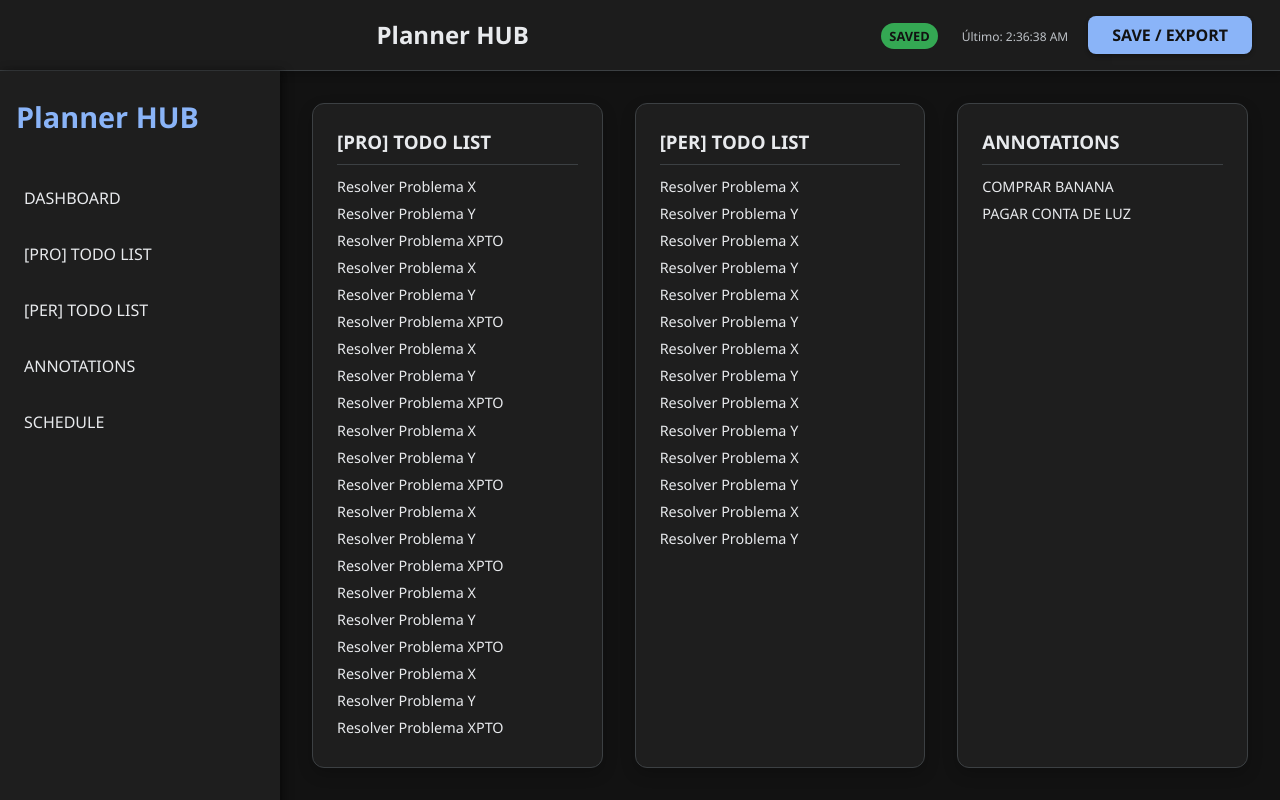
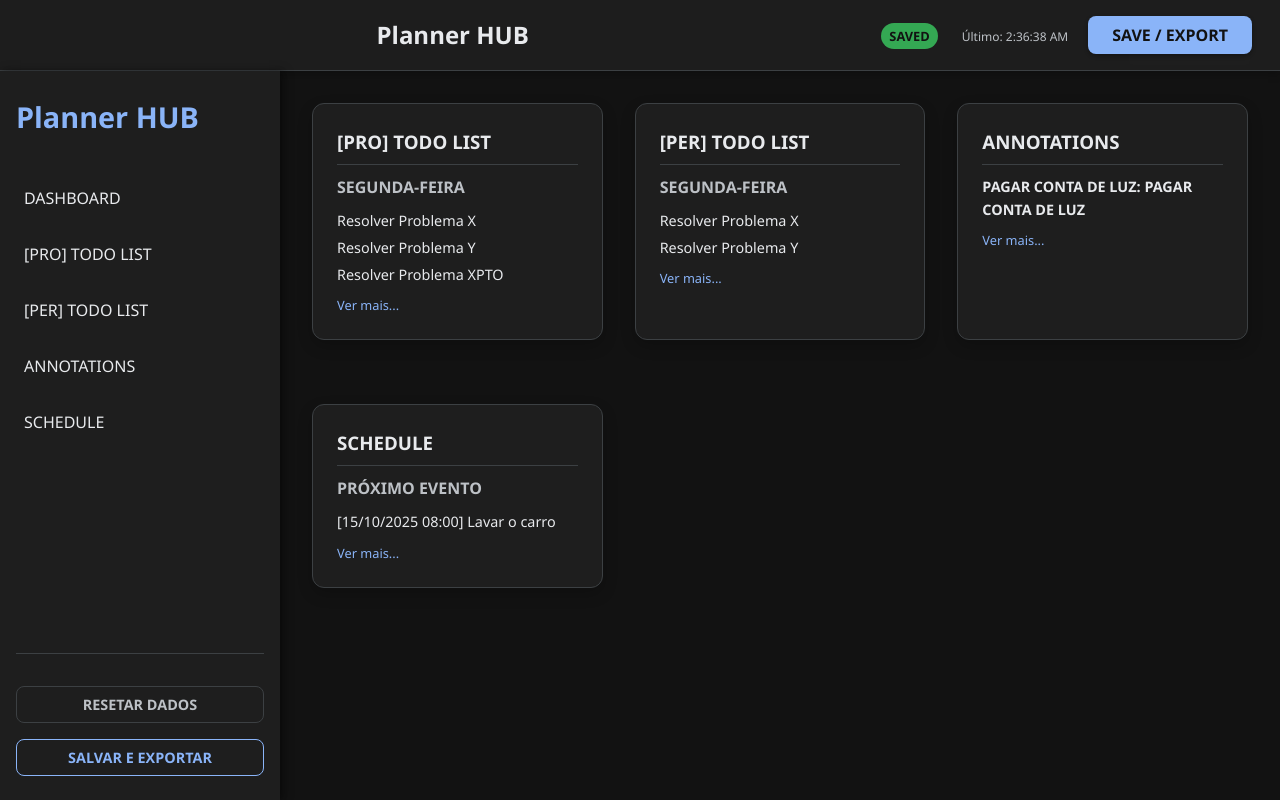
Before and after one commit to WillianTomaz/planner-hub, a React (Vite) app: page / in a window 1280 px wide. Shown: the top 800 px of the page. Built offline with nearby package versions, Linux system fonts and the light colour scheme.

Commit message:
Feat: Improving Dashboard

```diff
--- a/src/pages/Dashboard.tsx
+++ b/src/pages/Dashboard.tsx
@@ -1,47 +1,217 @@
 // src/pages/Dashboard.tsx
 import React, { useMemo } from 'react';
 import { usePlannerData } from '../hooks/usePlannerData';
-import type { MenuItem, ItemContent } from '../types/planner';
+import type { MenuItem, ItemContent, TodoItem, AnnotationItem, ScheduleItem, DescriptionItem } from '../types/planner';
 
-// Mock component to render the list item preview
-const DashboardContentPreview: React.FC<{ itemContent: ItemContent[] }> = ({ itemContent }) => {
-  const listItems = itemContent.flatMap(section =>
-    section.descriptionList.slice(0, 3) // Show first 3 items as a preview
-  );
+// Utility function to get the current day of the week in Portuguese
+const getWeekDayName = (date: Date): string => {
+    // Array dos dias da semana em Português, começando por Domingo (índice 0)
+    const days = ['DOMINGO', 'SEGUNDA-FEIRA', 'TERÇA-FEIRA', 'QUARTA-FEIRA', 'QUINTA-FEIRA', 'SEXTA-FEIRA', 'SÁBADO'];
+    return days[date.getDay()];
+};
+
+// Component that handles the specific content logic for the dashboard preview
+const DashboardContentPreview: React.FC<{ item: MenuItem & { itemsContent: ItemContent[] } }> = ({ item }) => {
+
+    const { itemsContent, id } = item;
+    // Pega a data/hora atual para referências futuras
+    const now = useMemo(() => new Date(), []);
+    const weekDay = useMemo(() => getWeekDayName(now), [now]);
+
+    // Lógica para selecionar os itens específicos com base no ID
+    const { selectedItems, dailySectionTitle } = useMemo(() => {
+
+        // Função para analisar a string de data/hora do Schedule (DD/MM/YYYY HH:mmAM/PM)
+        const parseScheduleDate = (dateAndTime: string): Date | null => {
+            // Regex para capturar as partes: DD/MM/YYYY HH:mmAM/PM
+            const parts = dateAndTime.match(/(\d{2})\/(\d{2})\/(\d{4}) (\d{2}):(\d{2})(am|pm)/i);
+            if (parts) {
+                // No formato JSON: [1]=Dia, [2]=Mês, [3]=Ano, [4]=Hora, [5]=Minuto, [6]=AM/PM
+                const [, day, month, year, hour, minute, ampm] = parts;
+                let h = parseInt(hour, 10);
+                const m = parseInt(minute, 10);
+
+                // Conversão de 12h para 24h
+                if (ampm.toLowerCase() === 'pm' && h < 12) h += 12;
+                if (ampm.toLowerCase() === 'am' && h === 12) h = 0; // 12:xx AM = 0h
+
+                // O construtor Date() em JS usa Mês com índice 0 (Mês - 1)
+                return new Date(parseInt(year, 10), parseInt(month, 10) - 1, parseInt(day, 10), h, m);
+            }
+            return null;
+        };
+
+        let dailySectionTitle: string | undefined = undefined;
+        let selectedItems: DescriptionItem[] = [];
+
+        if (id === 'pro-todo' || id === 'per-todo') {
+            // 1. TODO LISTS: Encontrar a seção do dia atual
+            const dailySection = itemsContent.find(section => section.title.toUpperCase() === weekDay);
+
+            if (dailySection) {
+                // CAPTURA DO TÍTULO DA SEÇÃO
+                dailySectionTitle = dailySection.title;
+
+                // Retorna até 3 tarefas não concluídas do dia
+                selectedItems = (dailySection.descriptionList as TodoItem[])
+                    .filter(todo => !todo.completed)
+                    .slice(0, 3);
+            }
+
+        } else if (id === 'annotations') {
+            // 2. ANNOTATIONS: Obter a última anotação (mais recente)
+            const allNotes = itemsContent.flatMap(section => section.descriptionList as AnnotationItem[]);
+
+            if (allNotes.length > 0) {
+                selectedItems = [allNotes[allNotes.length - 1]];
+            }
+
+        } else if (id === 'schedule') {
+            // 3. SCHEDULE: Obter agendamentos de hoje OU o próximo
+            const allSchedules = itemsContent.flatMap(section => section.descriptionList as ScheduleItem[]);
+
+            // Filtra e ordena agendamentos futuros
+            const futureSchedules: (ScheduleItem & { dateObj: Date })[] = allSchedules
+                .map(item => {
+                    const dateObj = parseScheduleDate(item.dateAndTime);
+                    // Filtra itens que não puderam ser analisados ou que já passaram
+                    if (dateObj && dateObj.getTime() >= now.getTime()) {
+                        return { ...item, dateObj };
+                    }
+                    return null;
+                })
+                .filter((item): item is ScheduleItem & { dateObj: Date } => item !== null)
+                .sort((a, b) => a.dateObj.getTime() - b.dateObj.getTime()); // Ordena por data/hora ascendente
+
+            // Prepara a data de início e fim do dia atual
+            const todayStart = new Date(now.getFullYear(), now.getMonth(), now.getDate(), 0, 0, 0, 0);
+            const todayEnd = new Date(now.getFullYear(), now.getMonth(), now.getDate(), 23, 59, 59, 999);
+
+            // Filtra os agendamentos que caem DENTRO do dia de hoje (e já são futuros)
+            const todaysSchedules = futureSchedules
+                .filter(item => item.dateObj.getTime() >= todayStart.getTime() && item.dateObj.getTime() <= todayEnd.getTime())
+                .sort((a, b) => a.dateObj.getTime() - b.dateObj.getTime()); // Ordena por horário
+
+            if (todaysSchedules.length > 0) {
+                // Define o título da seção como 'HOJE'
+                dailySectionTitle = 'HOJE';
+                selectedItems = todaysSchedules;
+            } else if (futureSchedules.length > 0) {
+                // Define o título como 'PRÓXIMO EVENTO'
+                dailySectionTitle = 'PRÓXIMO EVENTO';
+                selectedItems = [futureSchedules[0]];
+            }
+        }
+
+        return { selectedItems, dailySectionTitle };
+    }, [itemsContent, id, weekDay, now]);
+
+
+    // Helper para formatar a exibição do item
+    const formatItemDisplay = (item: DescriptionItem): string => {
+        // A função parseScheduleDate precisa estar disponível aqui, ou a lógica repetida/isolada.
+        // Vou repeti-la para manter o escopo local, já que é uma função auxiliar e leve.
+        const parseScheduleDate = (dateAndTime: string): Date | null => {
+            const parts = dateAndTime.match(/(\d{2})\/(\d{2})\/(\d{4}) (\d{2}):(\d{2})(am|pm)/i);
+            if (parts) {
+                const [, day, month, year, hour, minute, ampm] = parts;
+                let h = parseInt(hour, 10);
+                const m = parseInt(minute, 10);
+                if (ampm.toLowerCase() === 'pm' && h < 12) h += 12;
+                if (ampm.toLowerCase() === 'am' && h === 12) h = 0;
+                return new Date(parseInt(year, 10), parseInt(month, 10) - 1, parseInt(day, 10), h, m);
+            }
+            return null;
+        };
+
+        if ('dateAndTime' in item) { // ScheduleItem
+            const schedule = item as ScheduleItem;
+            const date = parseScheduleDate(schedule.dateAndTime);
+
+            if (date) {
+                const isToday = date.toDateString() === now.toDateString();
+                const datePart = isToday ? 'Hoje' : date.toLocaleDateString('pt-BR');
+                const timePart = date.toLocaleTimeString('pt-BR', { hour: '2-digit', minute: '2-digit' });
+                return `[${datePart} ${timePart}] ${schedule.text}`;
+            }
+            return `[${schedule.dateAndTime}] ${schedule.text}`;
+
+        } else if ('text' in item) { // TodoItem
+            return (item as TodoItem).text;
+
+        } else if ('title' in item) { // AnnotationItem
+            const annotation = item as AnnotationItem;
+            const snippet = annotation.description.length > 50 ? annotation.description.substring(0, 50) + '...' : annotation.description;
+            // Garante que o texto em negrito seja visível, mas pode precisar de um componente de Markdown para renderização real.
+            return `${annotation.title}: ${snippet}`;
+        }
+        return 'Item de Conteúdo Inválido';
+    };
 
     return (
         <div style={{ marginTop: '10px' }}>
-      {listItems.length > 0 ? (
-        listItems.map((item, index) => (
-          <p key={index} style={{ fontSize: '0.9rem', margin: '4px 0' }}>
-            {'dateAndTime' in item
-              ? `[${item.dateAndTime.split(' ')[0]}] ${item.text}`
-              : 'text' in item
-              ? item.text
-              : 'title' in item
-              ? item.title
-              : ''}
+
+            {/* NOVO: Exibe o título da seção do dia (TODO List) ou o status (Schedule) */}
+            {dailySectionTitle && (
+                 <h4 style={{ margin: '0 0 10px 0', fontSize: '1rem', color: 'var(--color-secondary)', fontWeight: 'bold' }}>
+                    {dailySectionTitle}
+                </h4>
+            )}
+
+            {selectedItems.length > 0 ? (
+                selectedItems.map((item, index) => (
+                    // Usar o ID do item se existir, senão o index
+                    <p
+                        key={(item as any).id || index}
+                        style={{
+                            fontSize: '0.9rem',
+                            margin: '4px 0',
+                            whiteSpace: 'pre-wrap',
+                            // Estiliza o texto do título da anotação
+                            fontWeight: 'title' in item ? 'bold' : 'normal'
+                        }}
+                    >
+                        {formatItemDisplay(item)}
                     </p>
                 ))
             ) : (
-        <p style={{ fontStyle: 'italic', fontSize: '0.9rem' }}>No data available.</p>
+                <p style={{ fontStyle: 'italic', fontSize: '0.9rem' }}>
+                    {id === 'pro-todo' || id === 'per-todo'
+                        ? `Nenhuma tarefa para ${weekDay}.`
+                        : id === 'annotations'
+                        ? 'Nenhuma anotação disponível.'
+                        : id === 'schedule'
+                        ? 'Nenhum agendamento futuro encontrado.'
+                        : 'Nenhuma informação disponível.'
+                    }
+                </p>
+            )}
+
+            {/* Adiciona um link para a página completa */}
+            {item.link && (
+                <a href={`/${item.link}`} style={{ fontSize: '0.8rem', marginTop: '10px', display: 'block', color: 'var(--color-primary)' }}>
+                    Ver mais...
+                </a>
             )}
         </div>
     );
 };
 
+
 export const Dashboard: React.FC = () => {
     const { data } = usePlannerData();
+
     const timestamp = useMemo(() => {
         const now = new Date();
-    return `${now.toLocaleTimeString('en-US', { hour: '2-digit', minute: '2-digit' })} ${now.toLocaleDateString('en-US')}`;
+        // Formato para exibição
+        return `${now.toLocaleTimeString('pt-BR', { hour: '2-digit', minute: '2-digit' })} ${now.toLocaleDateString('pt-BR')}`;
     }, []);
 
-  // Filter menu items that should be displayed on the dashboard
+    // Filtra itens do menu para exibir no dashboard, garantindo que tenham conteúdo
     const dashboardItems = useMemo(() => {
         return data?.menuConfig.menuItems.filter(
             (item): item is MenuItem & { itemsContent: ItemContent[] } =>
-        item.showOnDashboard === true && Array.isArray(item.itemsContent)
+                item.showOnDashboard === true && Array.isArray(item.itemsContent) && item.itemsContent.length > 0
         ) || [];
     }, [data]);
 
@@ -50,15 +220,18 @@ export const Dashboard: React.FC = () => {
             <div className="dashboard-grid">
                 {dashboardItems.map(item => (
                     <div key={item.id} className="card dashboard-card">
+                        {/* Título Principal do Item (Ex: [PRO] TODO LIST) */}
                         <h3 style={{ borderBottom: '1px solid var(--color-border)', paddingBottom: '8px', marginBottom: '8px' }}>
                             {item.title}
                         </h3>
 
-            <DashboardContentPreview itemContent={item.itemsContent} />
+                        {/* Conteúdo Inteligente, incluindo o subtítulo do dia */}
+                        <DashboardContentPreview item={item} />
                     </div>
                 ))}
+            </div>
 
-        {/* Placeholder for the Date/Time in the top right corner (as seen in image) */}
+            {/* Display de Data/Hora */}
             <div style={{
                 position: 'absolute',
                 top: '30px',
@@ -68,11 +241,10 @@ export const Dashboard: React.FC = () => {
                 backgroundColor: 'var(--color-surface)',
                 padding: '8px',
                 borderRadius: '4px',
-          boxShadow: '0 2px 4px rgba(0, 0, 0, 0.05)'
+                boxShadow: 'var(--shadow-elevation-low)'
             }}>
                 {timestamp}
             </div>
         </div>
-    </div>
     );
 };
```
Also changed, not shown: 1 other file (tests, documents, lock files or other folders). Lines whose indentation alone changed are shown as unchanged.
